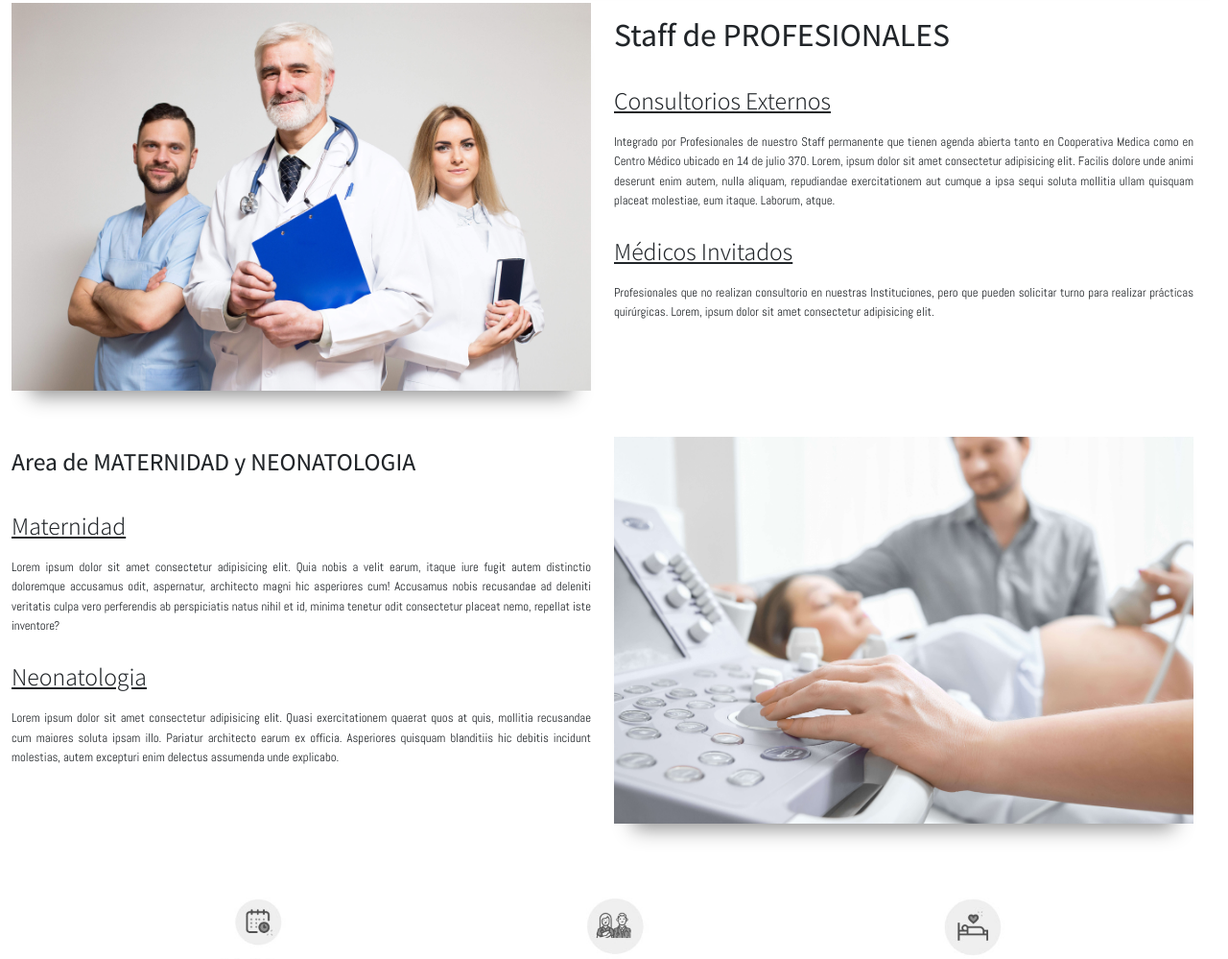
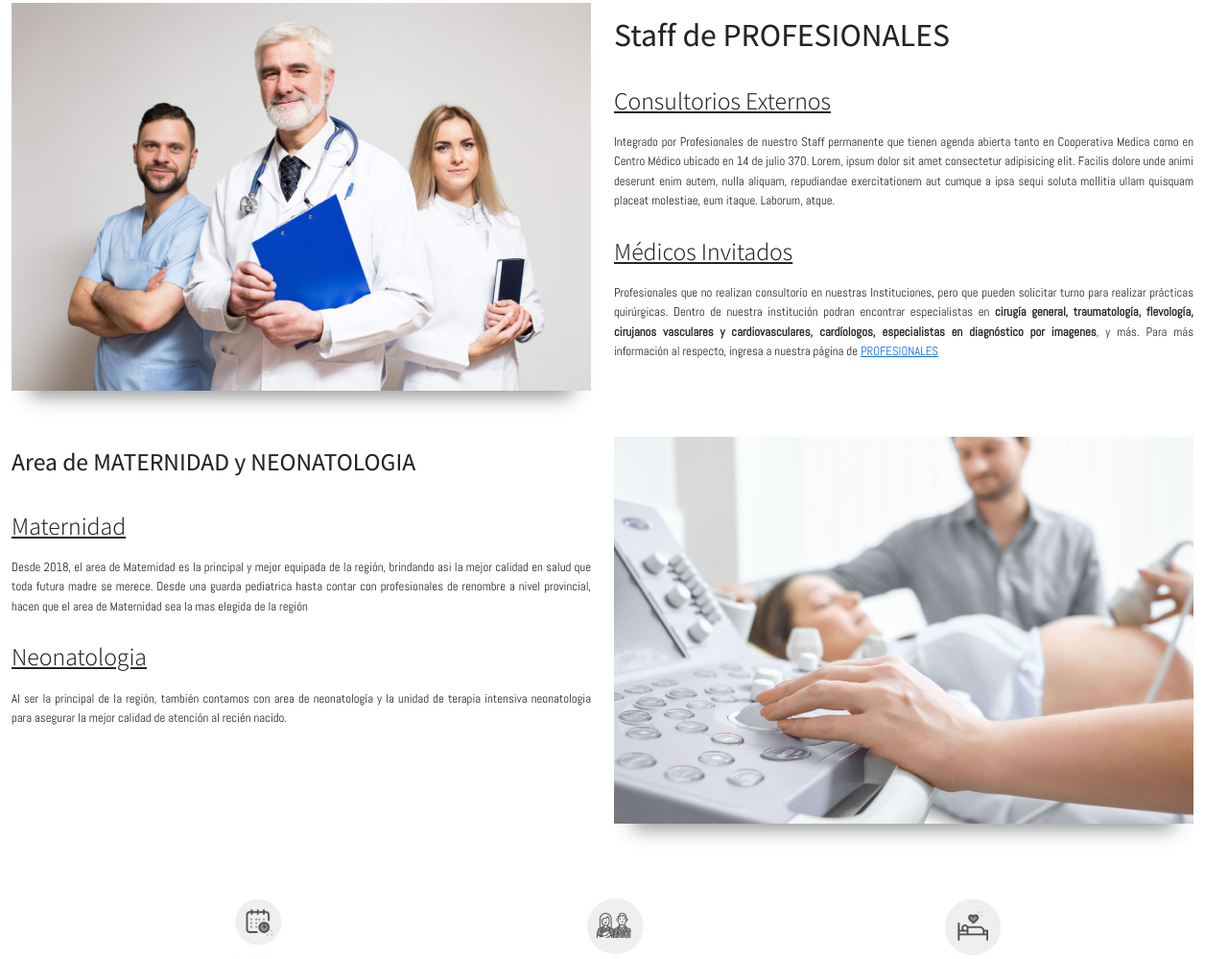
Before and after one commit to nikoroude/coopmedica, a website: page index.html in a window 1280 px wide. Shown: the part 555-1554 px from the top of the page at 96% size. Drawn offline with nearby package versions, Linux system fonts and the light colour scheme.

Commit message:
agregando copy

```diff
--- a/assets/scss/style.scss
+++ b/assets/scss/style.scss
@@ -94,9 +94,13 @@ body {
         box-shadow: rgba(0, 0, 0, 0.45) 0px 25px 20px -20px;
     }
 
+
     .content__text {
         width: 100;
         margin: 0 auto;
+
+        .negrita {
+            font-weight: 800;}
     }
 }
 
--- a/index.html
+++ b/index.html
@@ -118,7 +118,7 @@
                         pueden
                         solicitar turno
                         para
-                        realizar prácticas quirúrgicas. Lorem, ipsum dolor sit amet consectetur adipisicing elit.</p>
+                        realizar prácticas quirúrgicas. Dentro de nuestra institución podran encontrar especialistas en <b class="negrita">cirugía general, traumatología, flevología, cirujanos vasculares y cardiovasculares, cardíologos, especialistas en diagnóstico por imagenes</b>, y más. Para más información al respecto, ingresa a nuestra página de <strong><a href="./pages/profesionales.html">PROFESIONALES</a></strong></p>
                 </aside>
             </div>
 
@@ -130,25 +130,9 @@
                 <aside data-aos="fade-left" class="col-lg-6 col-md-12 content__text">
                     <h2 class="fontTittle">Area de MATERNIDAD y NEONATOLOGIA</p>
                         <h3 class="fontSubTittle">Maternidad</h3>
-                        <p class="fontText">Lorem ipsum dolor sit amet consectetur adipisicing elit. Quia nobis a velit
-                            earum, itaque iure
-                            fugit
-                            autem distinctio doloremque accusamus odit, aspernatur, architecto magni hic asperiores cum!
-                            Accusamus nobis recusandae ad deleniti veritatis culpa vero perferendis ab perspiciatis
-                            natus
-                            nihil
-                            et id, minima tenetur odit consectetur placeat nemo, repellat iste inventore?
-                        </p>
+                        <p class="fontText">Desde 2018, el area de Maternidad es la principal y mejor equipada de la región, brindando asi la mejor calidad en salud que toda futura madre se merece. Desde una guarda pediatrica hasta contar con profesionales de renombre a nivel provincial, hacen que el area de Maternidad sea la mas elegida de la región</p>
                         <h3 class="fontSubTittle">Neonatologia</h3>
-                        <p class="fontText">Lorem ipsum dolor sit amet consectetur adipisicing elit. Quasi
-                            exercitationem
-                            quaerat quos at
-                            quis,
-                            mollitia recusandae cum maiores soluta ipsam illo. Pariatur architecto earum ex officia.
-                            Asperiores
-                            quisquam blanditiis hic debitis incidunt molestias, autem excepturi enim delectus assumenda
-                            unde
-                            explicabo.</p>
+                        <p class="fontText">Al ser la principal de la región, también contamos con area de neonatología y la unidad de terapia intensiva neonatologia para asegurar la mejor calidad de atención al recién nacido.</p>
                 </aside>
             </div>
         </section>
```
Also changed, not shown: assets/css/style.css.
